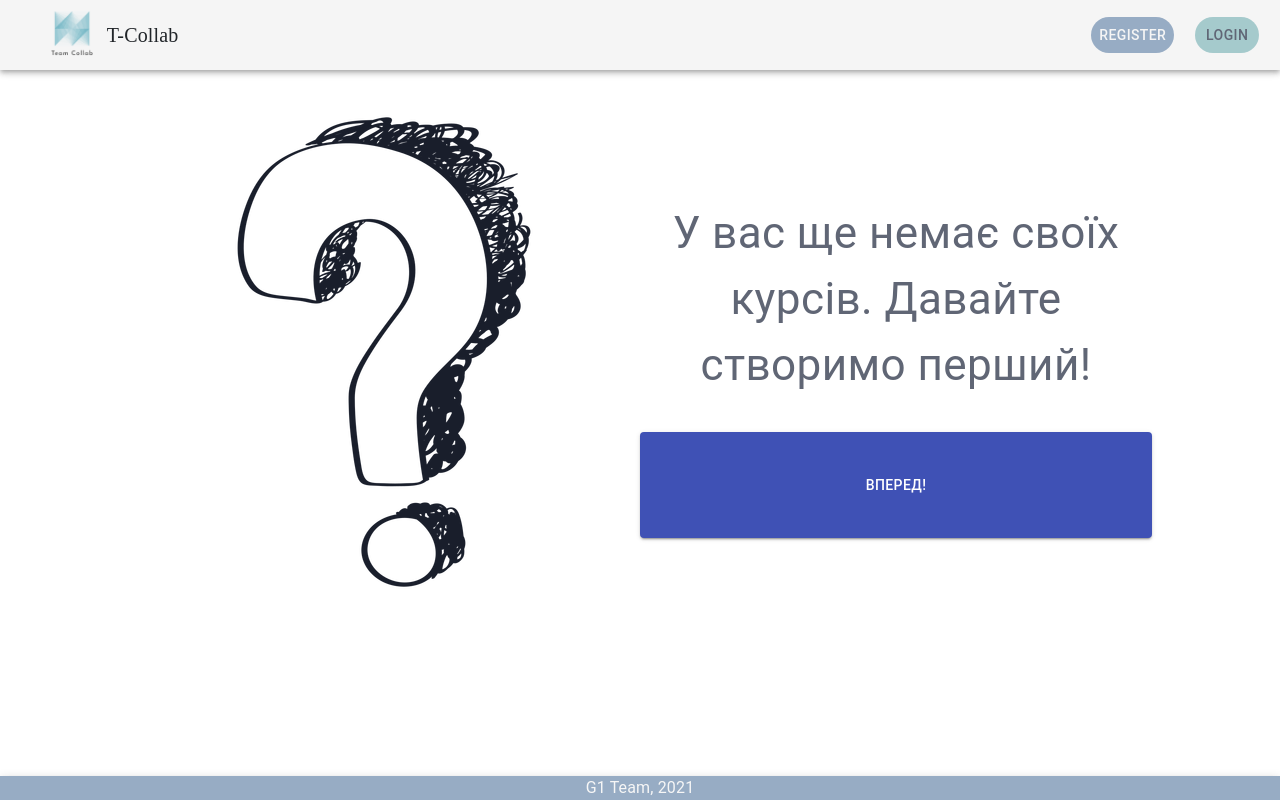
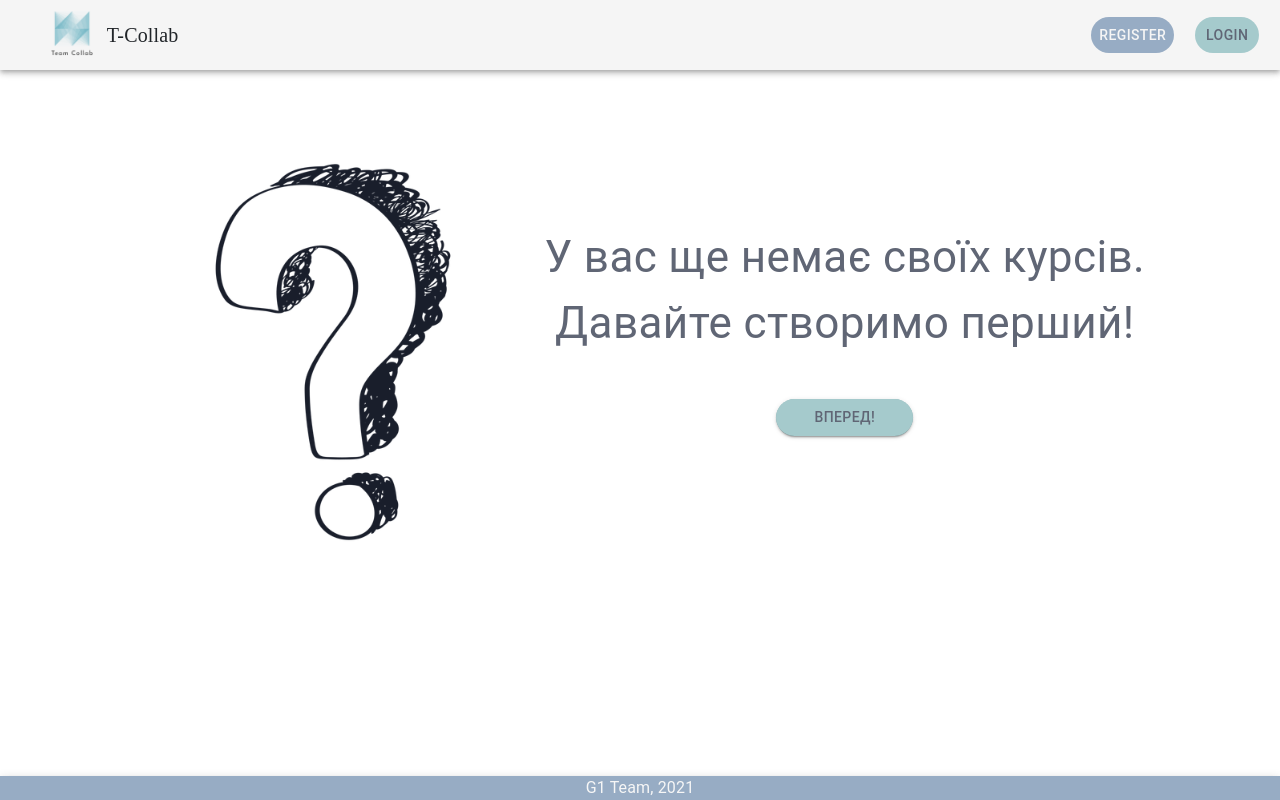
Before and after one commit to ukitta555/Integrated-Course-System, a React (Create React App) app in the folder IntegratedCourseSystem/ClientApp/: page /teacher_cabinet in a window 1280 px wide. Built offline with nearby package versions, Linux system fonts and the light colour scheme; no server answers.

Commit message:
minor improvement of teacher`s cabinet

```diff
--- a/IntegratedCourseSystem/ClientApp/src/components/RegistrationForm/RegistrationForm.tsx
+++ b/IntegratedCourseSystem/ClientApp/src/components/RegistrationForm/RegistrationForm.tsx
@@ -101,23 +101,15 @@ const RegistrationForm = () => {
             <Grid container item xs={5} spacing={3} direction="column" justify="center" alignItems="center" style={regWrapperStyle}>
               <Grid item style={textFieldWrapperStyle}>
                 <InputLabel>Enter email:</InputLabel>
-              {/*<Box>*/}
                 <InputBase name="email" style={textFieldStyle} inputProps={{...emailProps, style: {paddingLeft: "1em"}}}/>
-              {/*</Box>*/}
               </Grid>
               <Grid item style={textFieldWrapperStyle}>
-            {/*<TextField label="Enter password:" error = {arePwdsWrong} helperText = {pwdErrorMsg} inputProps = {passwordProps} />*/}
                 <InputLabel>Enter password:</InputLabel>
-            {/*<Box>*/}
                 <InputBase name="password" error = {arePwdsWrong} /* helperText = {pwdErrorMsg} */ style={textFieldStyle} inputProps={{...passwordProps, style: {paddingLeft: "1em"}}}/>
-            {/*</Box>*/}
               </Grid>
               <Grid item style={textFieldWrapperStyle}>
-            {/*<TextField label="Repeat password:"  error = {arePwdsWrong} helperText = {pwdErrorMsg} inputProps = {repeatPasswordProps} />*/}
                 <InputLabel>Repeat password:</InputLabel>
-            {/*<Box>*/}
-            <InputBase name="repeat_password" error = {arePwdsWrong} /* helperText = {pwdErrorMsg} */ style={textFieldStyle} inputProps={{...repeatPasswordProps, style: {paddingLeft: "1em"}}}/>
-            {/*</Box>*/}
+                <InputBase name="repeat_password" error = {arePwdsWrong} style={textFieldStyle} inputProps={{...repeatPasswordProps, style: {paddingLeft: "1em"}}}/>
               </Grid>
               <Grid item style={submitButtonWrapperStyle}>
                 <Box bgcolor="theme_grey.main" color="theme_white.main" style={submitButtonBoxStyle}>
--- a/IntegratedCourseSystem/ClientApp/src/components/TeacherCabinet/TeacherCabinet.tsx
+++ b/IntegratedCourseSystem/ClientApp/src/components/TeacherCabinet/TeacherCabinet.tsx
@@ -2,6 +2,8 @@ import React from 'react'
 
 import Typography from '@material-ui/core/Typography';
 import Button from '@material-ui/core/Button';
+import light from "../../themes/light";
+import {Box, Container, ThemeProvider} from "@material-ui/core";
 
 const TeacherCabinet = () => {
   const GridWrapperStyle = {
@@ -9,7 +11,7 @@ const TeacherCabinet = () => {
     margin: "2vw 10vw",
     height: "40vw",
     display: "grid",
-    gridTemplateColumns: "40vw 40vw",
+    gridTemplateColumns: "40% auto",
     gridTemplateRows: "auto auto auto auto",
   }
   const waitingTextWrapperStyle = {
@@ -18,7 +20,6 @@ const TeacherCabinet = () => {
     alignItems: "center"
   }
   const waitingTextStyle = {
-    color: "#606675",
     fontStyle: "normal",
     fontWeight: "normal" as "normal",
     textAlign: 'center' as 'center',
@@ -33,20 +34,37 @@ const TeacherCabinet = () => {
     gridArea: "question_mark",
   }
   const forwardButtonStyle = {
+    width: "100%",
+    borderRadius: "inherit",
+    backgroundColor: "inherit",
+  }
+  const forwardButtonWrapperStyle = {
     gridArea: "forward_button",
+    padding: "0 25%",
+  }
+  const forwardButtonBoxStyle = {
+    borderRadius: 27.5,
+    // width: "100%",
   }
 
   return (
-      <div style={GridWrapperStyle}>
-        <div style={questionMarkStyle} />
-        <div style={waitingTextWrapperStyle}>
-          <Typography component="h6" style = {waitingTextStyle}>
-            У вас ще немає своїх курсів. Давайте створимо перший!
-        </Typography>
+      <ThemeProvider theme={light}>
+        <div style={GridWrapperStyle}>
+          <div style={questionMarkStyle} />
+            <Box color="theme_black.main" style={waitingTextWrapperStyle}>
+              <Typography component="h6" style={waitingTextStyle}>
+                У вас ще немає своїх курсів. Давайте створимо перший!
+              </Typography>
+            </Box>
+          <Container maxWidth="xs" style={forwardButtonWrapperStyle}>
+            <Box bgcolor="theme_green.dark" color="theme_black.main" style={forwardButtonBoxStyle}>
+              <Button variant="contained" color="inherit" style={forwardButtonStyle}>Вперед!</Button>
+            </Box>
+          </Container>
+
+
         </div>
-        <Button style={forwardButtonStyle} variant="contained" color="primary">Вперед!</Button>
-      </div>
-
+      </ThemeProvider>
   )
 }
 
```
Lines whose indentation alone changed are shown as unchanged.
